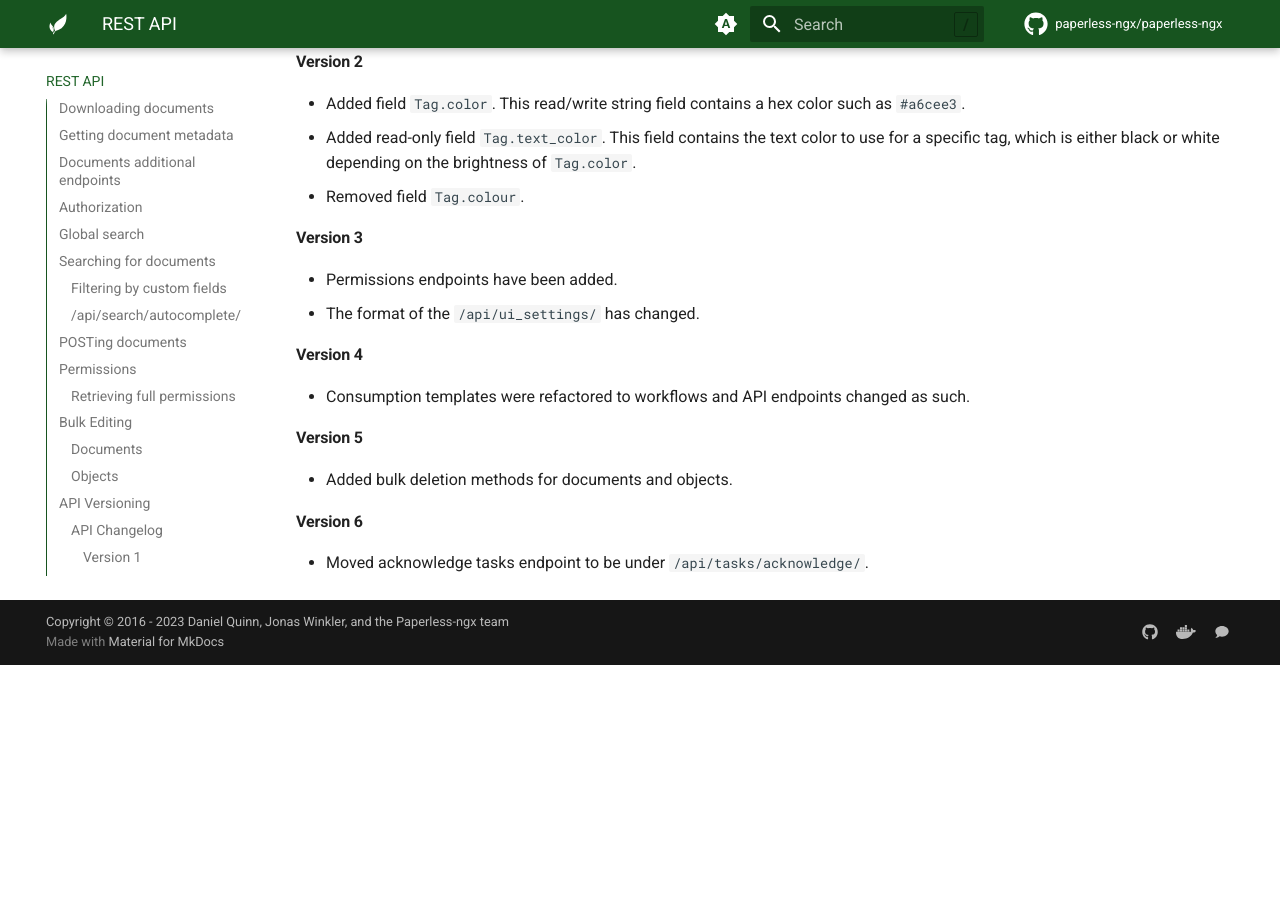
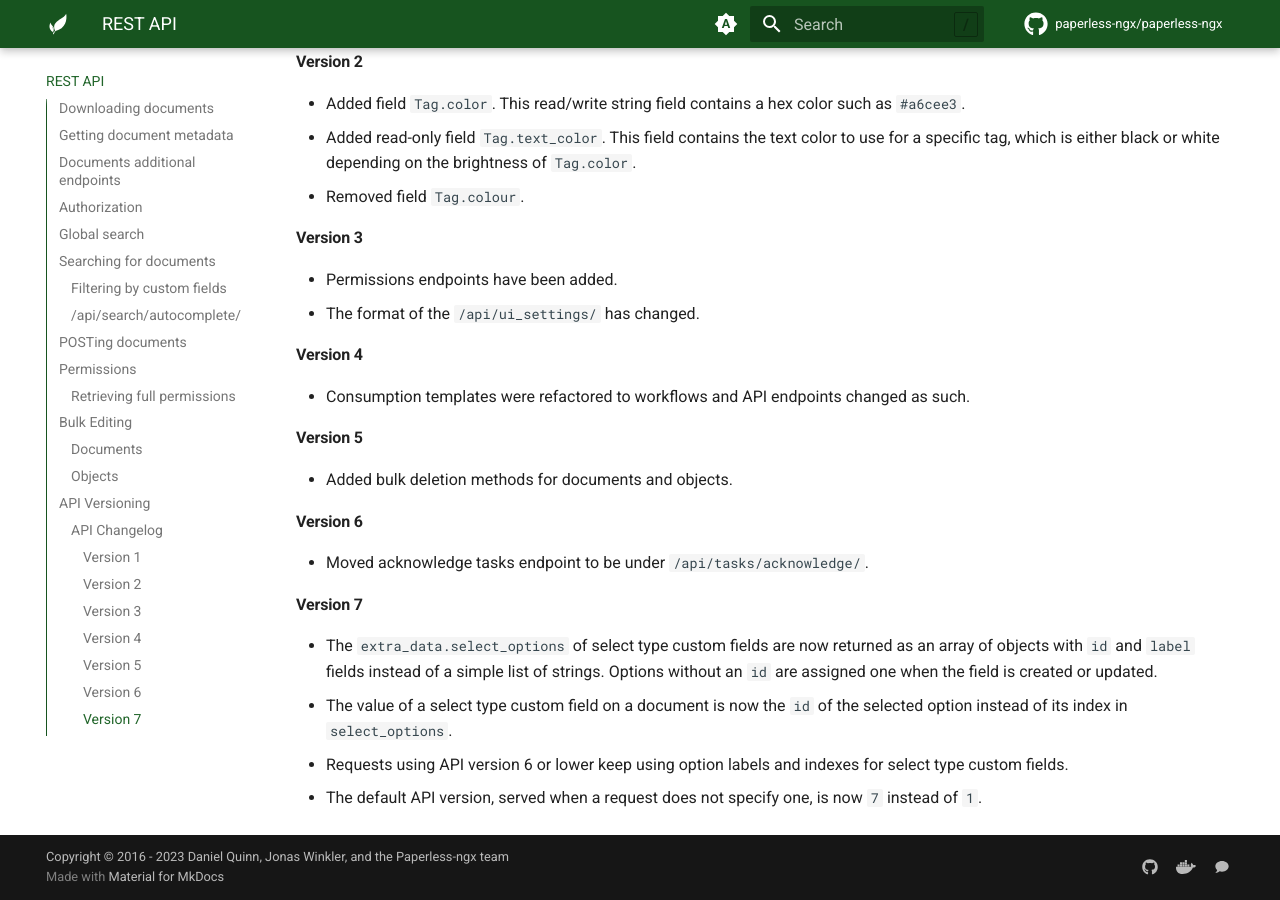
Before and after one commit to davidgomes/ycb-snap-3df1558b, an MkDocs documentation site: the page built from docs/api.md, in a window 1280 px wide and 900 px high, scrolled down 11539 px. Built offline with MkDocs 1.6.1 and Material for MkDocs 9.7.7, drawn with Linux system fonts in a browser that asks for light colours; comment, search, counter and statistics services are not loaded; before the commit the page ends 12204 px from its top, so only the background shows below that; some of the changed text lies outside the part shown.

Commit message:
Document API version 7 and the default API version
Co-authored-by: David Gomes <davidgomes@users.noreply.github.com>

````diff
--- a/docs/api.md
+++ b/docs/api.md
@@ -510,15 +510,15 @@ The REST API is versioned since Paperless-ngx 1.3.0.
     specified API version.
 -   Even if the underlying data model changes, older API versions will
     always serve compatible data.
--   If no version is specified, Paperless will serve version 1 to ensure
-    compatibility with older clients that do not request a specific API
-    version.
+-   If no version is specified, Paperless serves the configured default
+    API version (currently `7`). Clients that depend on the format of an
+    older API version should always request that version explicitly.
 
 API versions are specified by submitting an additional HTTP `Accept`
 header with every request:
 
 ```
-Accept: application/json; version=6
+Accept: application/json; version=7
 ```
 
 If an invalid version is specified, Paperless 1.3.0 will respond with
@@ -573,3 +573,16 @@ Initial API version.
 #### Version 6
 
 -   Moved acknowledge tasks endpoint to be under `/api/tasks/acknowledge/`.
+
+#### Version 7
+
+-   The `extra_data.select_options` of select type custom fields are now
+    returned as an array of objects with `id` and `label` fields instead of
+    a simple list of strings. Options without an `id` are assigned one when
+    the field is created or updated.
+-   The value of a select type custom field on a document is now the `id` of
+    the selected option instead of its index in `select_options`.
+-   Requests using API version 6 or lower keep using option labels and
+    indexes for select type custom fields.
+-   The default API version, served when a request does not specify one, is
+    now `7` instead of `1`.
````
